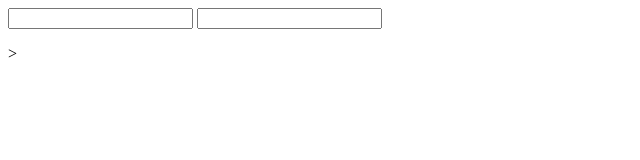
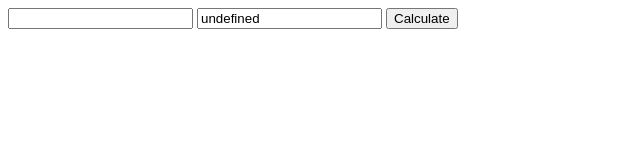
Before and after one commit to trevorgrayson/trevorgrayson.github.io, a plain HTML site: page index.htm in a window 1280 px wide. Shown: the whole page, without its empty margins (0-640 px from the left). Drawn offline with Linux system fonts and the light colour scheme.

Commit message:
trying github cookies

```diff
--- a/index.htm
+++ b/index.htm
@@ -1,8 +1,25 @@
 <html>
 	<body>
 		<form>
-			<input name="principal"/>
+			<input name="principal" />
 			<input name="rate" />
-		</form>>
+			<input type="submit" value="Calculate" />
+		</form>
 	</body>
+	<script>
+		var values = document.cookie.split(":");
+		var p = values[0];
+		var r = values[1];
+
+		document.getElementsByName("principal")[0].value = p;
+		document.getElementsByName("rate")[0].value = r;
+
+		function saveValues() {
+			document.cookie = principal + ":" + rate;
+		}
+
+		document.getElementsByName("principal")[0].onchange = saveValues;
+		document.getElementsByName("rate")[0].onchange = saveValues;
+
+	</script>
 </html>
```
